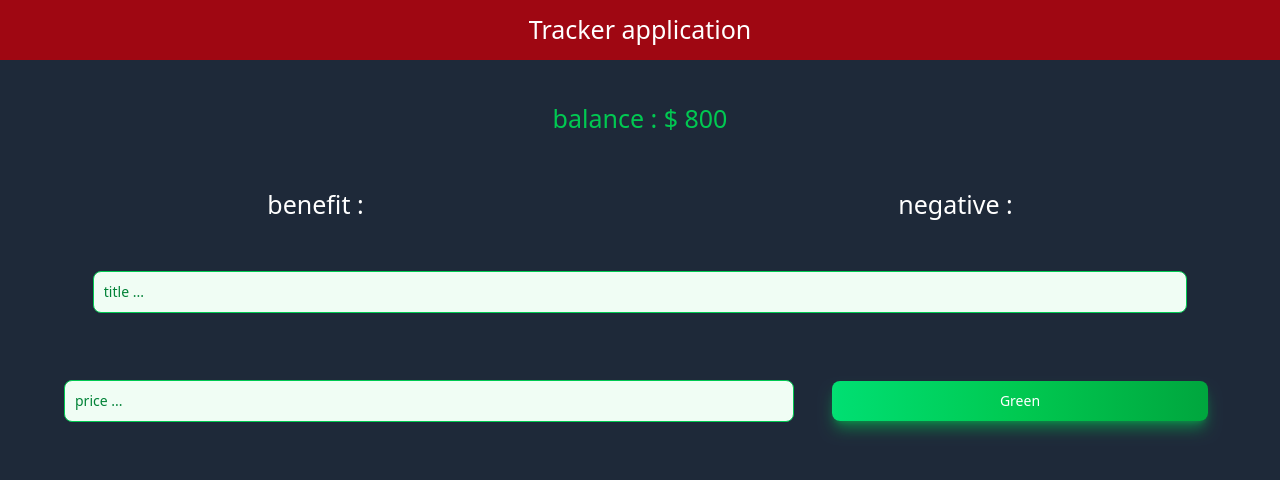
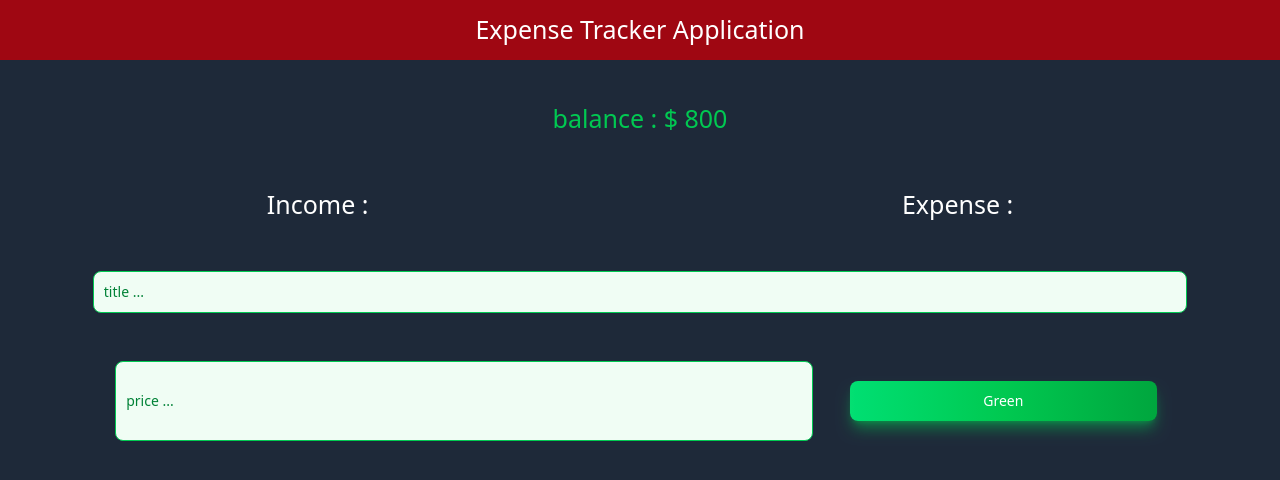
Before and after one commit to meytizn/ExpenseTracker-Application, a Next.js app: page / in a window 1280 px wide. Shown: the top 480 px of the page. Built offline with nearby package versions, Linux system fonts and the light colour scheme.

Commit message:
design completed

```diff
--- a/app/page.tsx
+++ b/app/page.tsx
@@ -4,8 +4,8 @@ export default function Home() {
   return (
       <>
 
-          <div className="flex flex-row  bg-red-800 text-white  bg-gray-800 h-[60px] content-center items-center  text-center text-[25px]">
-            <div className="w-[100%]">Tracker application </div>
+          <div className=" flex flex-row text-white  bg-red-800 h-[60px] content-center items-center  text-center text-[25px]">
+            <div className="w-[100%]">Expense Tracker Application </div>
 
 
             </div>
@@ -16,34 +16,49 @@ export default function Home() {
 
 
 
-            <div className="flex flex-col text-white  bg-gray-800 text-center text-[25px] my-10 gap-12">
+            <div className="flex flex-col text-white  bg-gray-800 text-center text-[25px] my-10 gap-12  ">
             <div className="w-[100%] text-green-500">balance : $ 800 </div>
 
 
 
             <div className="flex flex-row justify-around items-center content-center">
-              <div>benefit : </div>
-              <div>negative : </div>
+              <div>Income : </div>
+              <div>Expense : </div>
               </div>
 
 
               <div className="flex flex-row justify-around items-center content-center">
-              <div className=" flex flex-row justify-center w-[90%]"> <input type="text" id="success" className="w-[95%] bg-green-50 border border-green-500 text-green-900 dark:text-green-400 placeholder-green-700 dark:placeholder-green-500 text-sm rounded-lg focus:ring-green-500 focus:border-green-500 block  p-2.5 dark:bg-gray-700 dark:border-green-500" placeholder="title ... " />
+              <div className=" flex flex-row justify-center w-[90%]">
+                 <input type="text" id="success" className="w-[95%] bg-green-50 border border-green-500 text-green-900 dark:text-green-400 placeholder-green-700 dark:placeholder-green-500 text-sm rounded-lg focus:ring-green-500 focus:border-green-500 block  p-2.5 dark:bg-gray-700 dark:border-green-500" placeholder="title ... " />
               </div>
               </div>
 
 
 
 
-              <div className="flex flex-row justify-center items-center content-center ">
-              <div className=" flex flex-row justify-arround w-[60%]"> <input type="text" id="success" className="w-[95%] bg-green-50 border border-green-500 text-green-900 dark:text-green-400 placeholder-green-700 dark:placeholder-green-500 text-sm rounded-lg focus:ring-green-500 focus:border-green-500 block  p-2.5 dark:bg-gray-700 dark:border-green-500" placeholder="price ... " />
+              <div className="flex flex-row justify-center items-center content-center w-[100%] ">
+
+
+                <div className="flex flex-row w-[82%]">
+
+              <div className=" flex flex-row justify-arround w-[70%] ">
+                <input type="text" id="success" className="w-[95%] bg-green-50 border border-green-500 text-green-900 dark:text-green-400 placeholder-green-700 dark:placeholder-green-500 text-sm rounded-lg focus:ring-green-500 focus:border-green-500 block  p-2.5 dark:bg-gray-700 dark:border-green-500" placeholder="price ... " />
               </div>
 
               <div className=" flex flex-row justify-arround my-3 items-center content-center justify-center w-[30%]">
                 <button type="button" className="w-[100%] text-white bg-gradient-to-r from-green-400 via-green-500 to-green-600 hover:bg-gradient-to-br focus:ring-4 focus:outline-none focus:ring-green-300 dark:focus:ring-green-800 shadow-lg shadow-green-500/50 dark:shadow-lg dark:shadow-green-800/80 font-medium rounded-lg text-sm px-5 py-2.5 text-center me-2 mb-2 my-2">Green</button>
+              </div>
+
+
 
               </div>
+
               </div>
+
+
+
+
+
 
             </div>
       </>
```
